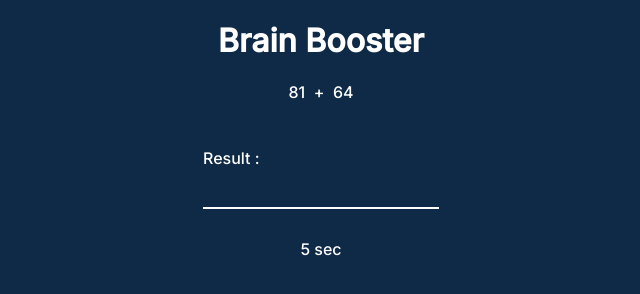
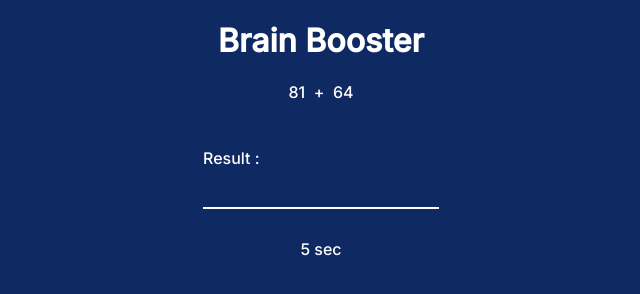
Before and after one commit to alphaone2468/mathsSpeed, a plain HTML site: page index.html in a window 1280 px wide. Shown: the whole page, without its empty margins (319-959 px from the left). Drawn offline with Linux system fonts and the light colour scheme.

Commit message:
Update index.html

```diff
--- a/index.html
+++ b/index.html
@@ -17,7 +17,7 @@
             padding: 5px 14px;
         }
         *{
-            background-color: #0f2a47;
+            background-color: #0F2A62;
             color: white;
             font-family: 'Inter', sans-serif;        }
         .center{
```
